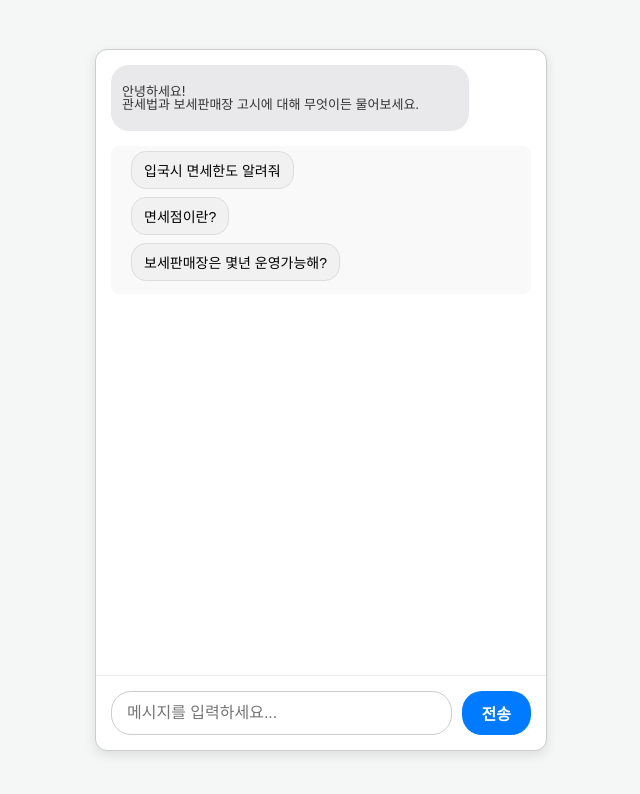
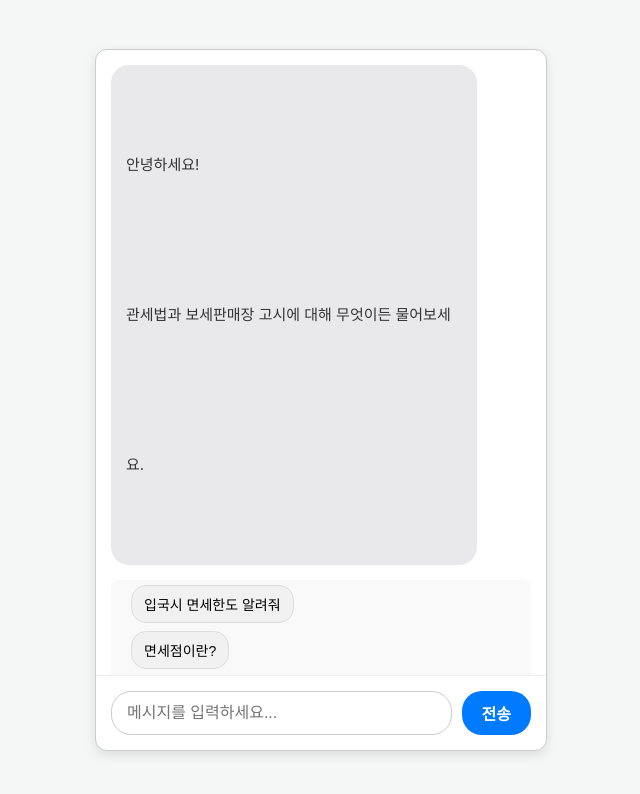
Before and after one commit to herememory/my-chatbot, a website: page index.html in a window 1280 px wide. Shown: the whole page, without its empty margins (319-959 px from the left). Drawn offline with Linux system fonts and the light colour scheme.

Commit message:
Update style.css

```diff
--- a/style.css
+++ b/style.css
@@ -24,12 +24,12 @@ body {
     border-bottom: 1px solid #eee;
 }
 .user-message, .bot-message {
-    padding: 7px 11px; /* 여백을 줄입니다 (기존 10px 15px) */
+    padding: 10px 15px; /* 여백을 줄입니다 (기존 10px 15px) */
     border-radius: 18px;
     margin-bottom: 10px;
     max-width: 80%;
-    line-height: 1;
-    font-size: 13px; /* 폰트 크기를 줄입니다 (기존 15px) */
+    line-height: 10;
+    font-size: 15px; /* 폰트 크기를 줄입니다 (기존 15px) */
 }
 }
 .user-message {
```
